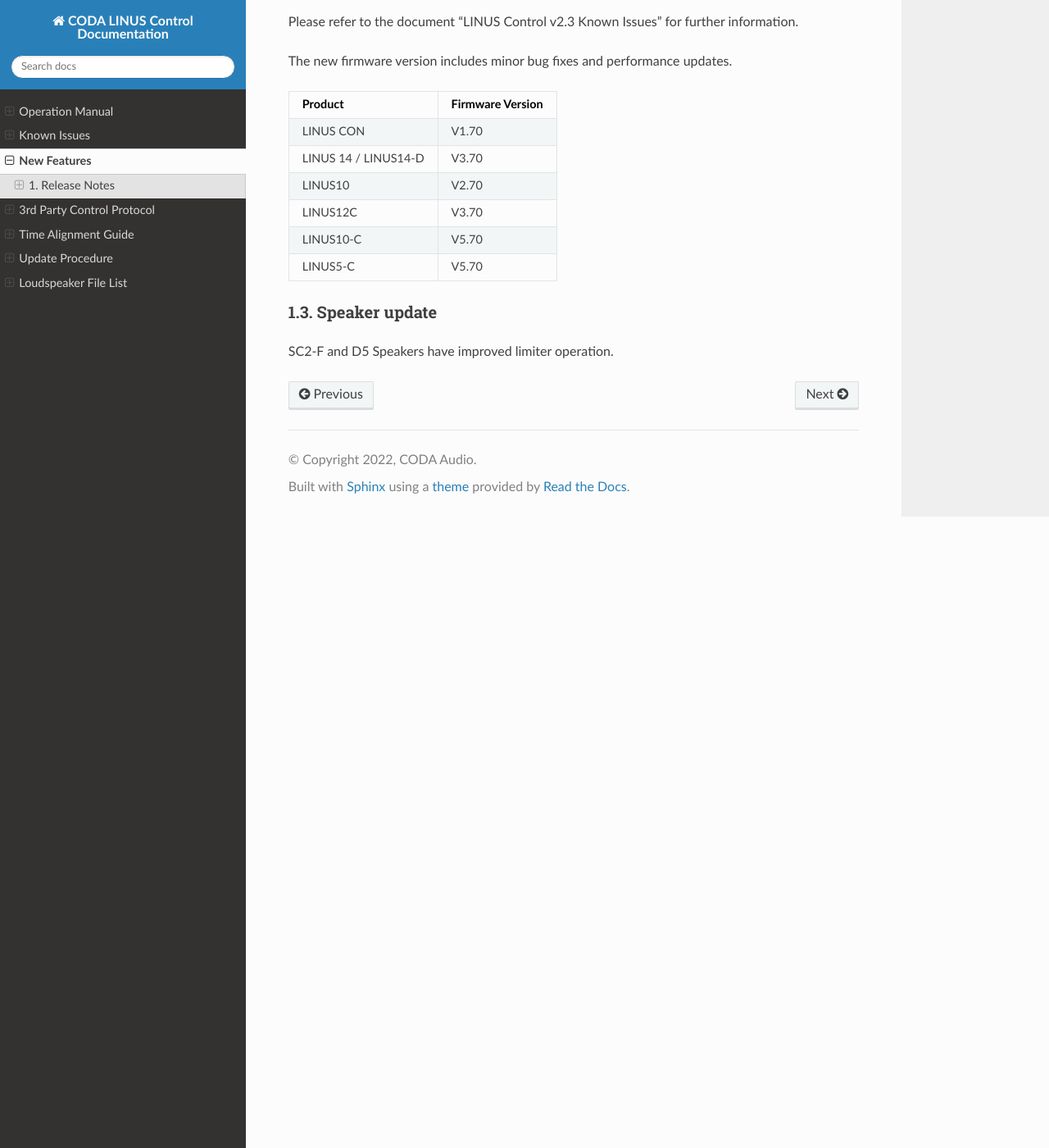
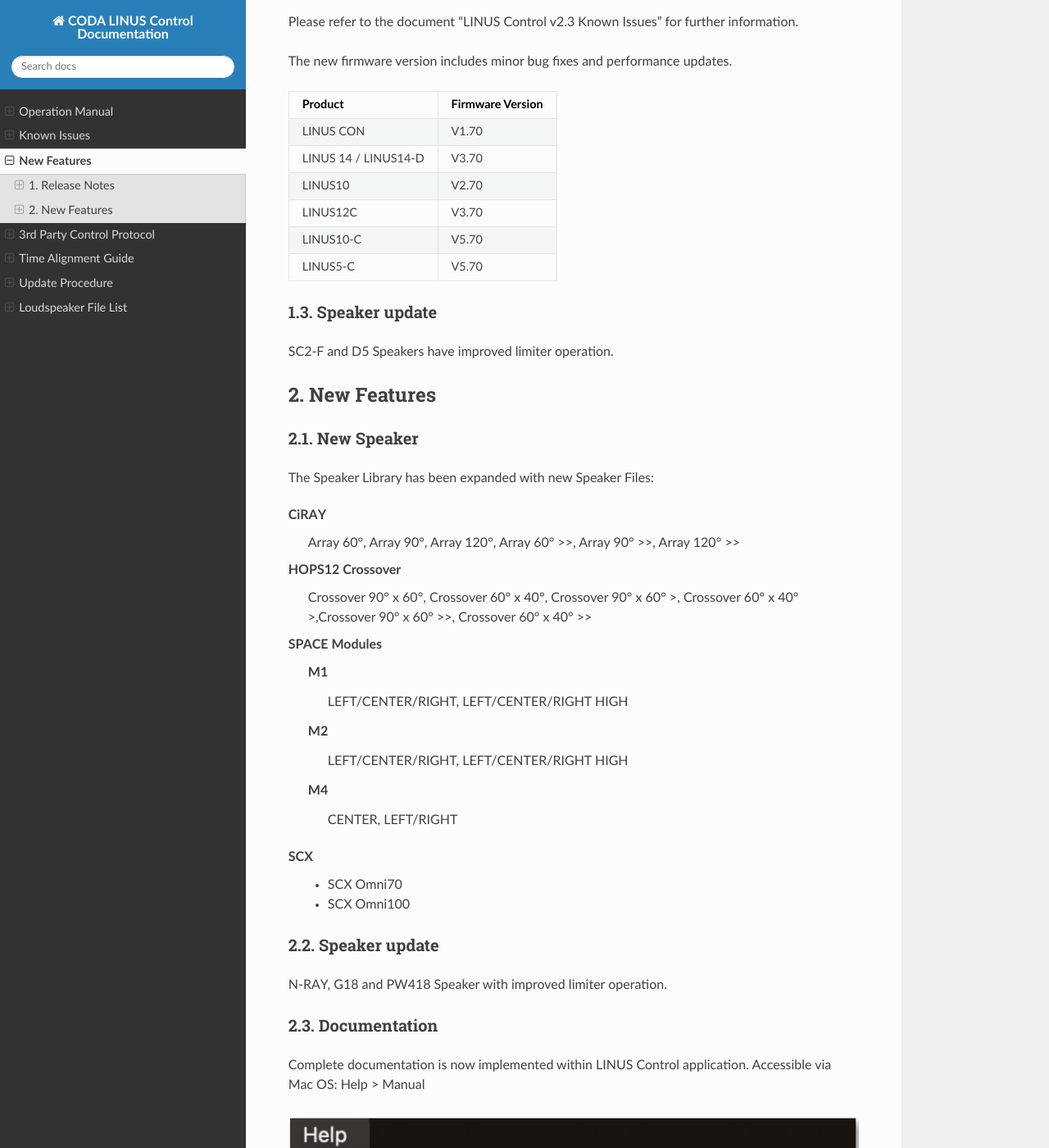
Before and after one commit to tderick/CODA-LINUX-CONTROL-DOCUMENTATION, a Sphinx documentation site: the page built from source/new_features.rst, in a window 1280 px wide and 1400 px high, scrolled down 1106 px. Shown: the whole window at 82% size. Built offline with Sphinx 7.4.7 and the Read the Docs theme 2.0.0, drawn with Linux system fonts in a browser that asks for light colours; some of the changed text lies outside the part shown.

Commit message:
Update New Feature

```diff
--- a/source/new_features.rst
+++ b/source/new_features.rst
@@ -51,3 +51,60 @@
 +++++++++++++++++++
 
 SC2-F and D5 Speakers have improved limiter operation.
+
+
+
+2. New Features
+-----------------
+
+2.1. New Speaker
++++++++++++++++++
+
+The Speaker Library has been expanded with new Speaker Files:
+
+**CiRAY**
+    Array 60°, Array 90°, Array 120°, Array 60° >>, Array 90° >>, Array 120° >>
+
+**HOPS12 Crossover**
+    Crossover 90° x 60°, Crossover 60° x 40°, Crossover 90° x 60° >, Crossover 60° x 40° >,Crossover 90° x 60° >>, Crossover 60° x 40° >>
+
+
+**SPACE Modules**
+    M1
+        LEFT/CENTER/RIGHT, LEFT/CENTER/RIGHT HIGH
+
+    M2
+        LEFT/CENTER/RIGHT, LEFT/CENTER/RIGHT HIGH
+
+    M4
+        CENTER, LEFT/RIGHT
+
+
+**SCX**
+    - SCX Omni70
+    - SCX Omni100
+
+
+2.2. Speaker update
+++++++++++++++++++++
+
+N-RAY, G18 and PW418 Speaker with improved limiter operation.
+
+
+2.3. Documentation
+++++++++++++++++++++
+
+Complete documentation is now implemented within LINUS Control application.
+Accessible via Mac OS: Help > Manual
+
+.. image:: assets/images/new_features/mac_os_help_manual.png
+    :align: center
+
+|
+
+Windows:  Help > Manual
+
+.. image:: assets/images/new_features/window_os_help_manual.png
+    :align: center
+
+|
```
Also changed, not shown: source/assets/images/new_features/mac_os_help_manual.png (added), source/assets/images/new_features/window_os_help_manual.png (added).
